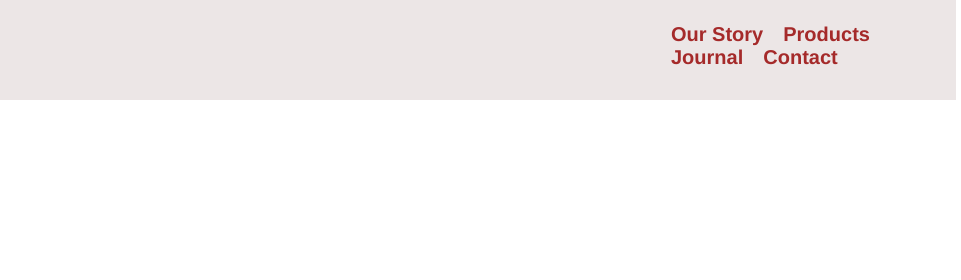
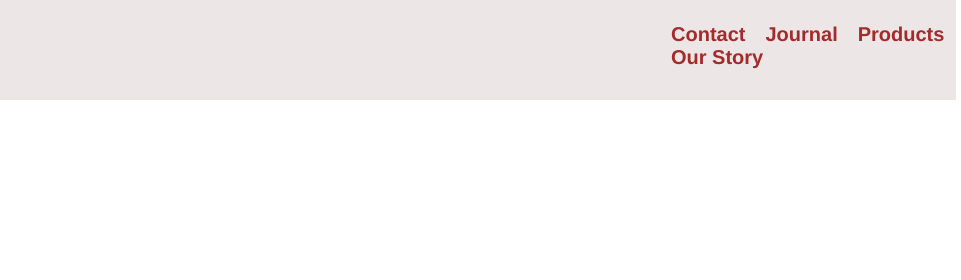
Before and after one commit to shreyashnand/ark-studio, a plain HTML site: page index.html in a window 1280 px wide. Shown: the top 280 px of the page, 319-1280 px from the left. Drawn offline with Linux system fonts and the light colour scheme.

Commit message:
change order

```diff
--- a/index.html
+++ b/index.html
@@ -14,10 +14,10 @@
                 <nav class="nav_bar">
                     <img id="ark" src="img/ark.png" alt="logo"height=145px width=160px;>&emsp;
                     <ul id=nav_list>
-                        <li id="nav_item_1"><a  id="hf1" href="">Our Story</a></li>
-                        <li id="nav_item_2"><a  id="hf2"href="">Products</a></li>
-                        <li id="nav_item_3"><a  id="hf3"href="">Journal</a></li>
-                        <li id="nav_item_4"><a  id="hf4"href="">Contact</a></li>
+                        <li id="nav_item_1"><a  id="hf1" href="">Contact</a></li>
+                        <li id="nav_item_2"><a  id="hf2"href="">Journal</a></li>
+                        <li id="nav_item_3"><a  id="hf3"href="">Products</a></li>
+                        <li id="nav_item_4"><a  id="hf4"href="">Our Story</a></li>
                     </ul>
                 </nav>
             </header>
```
